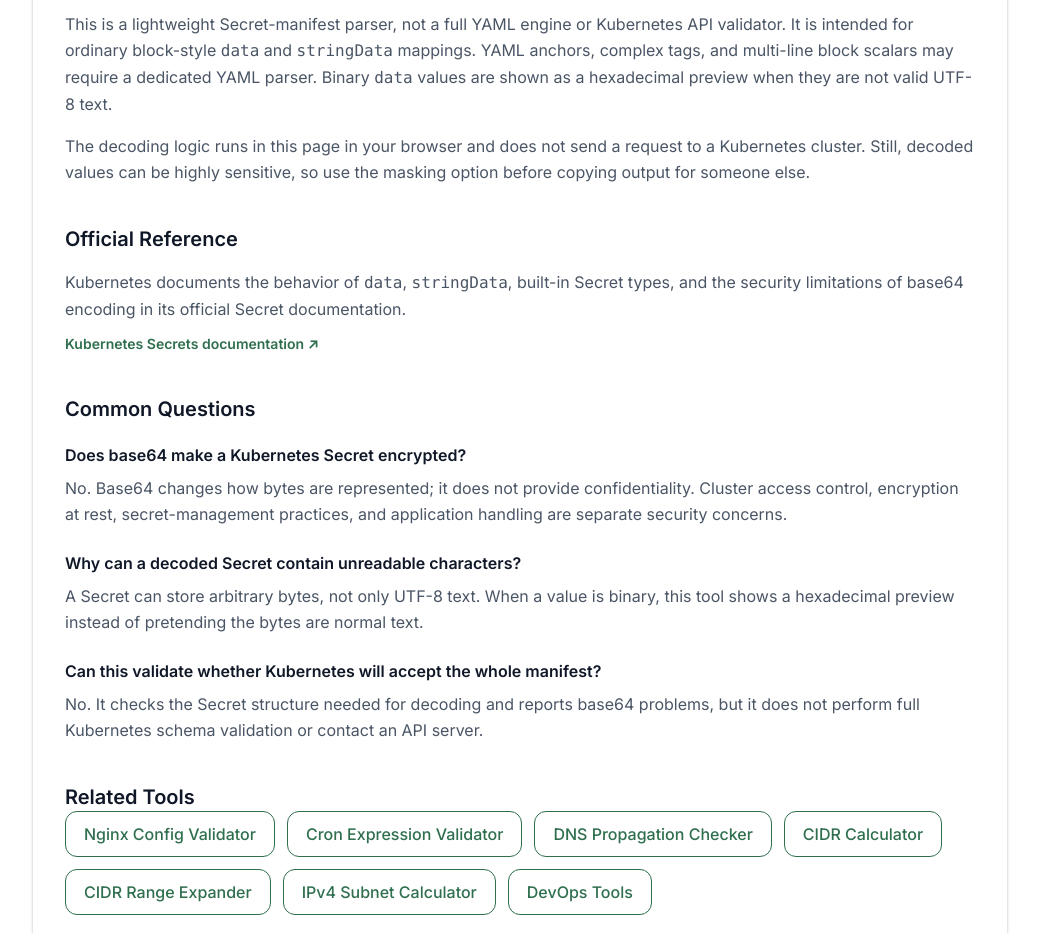
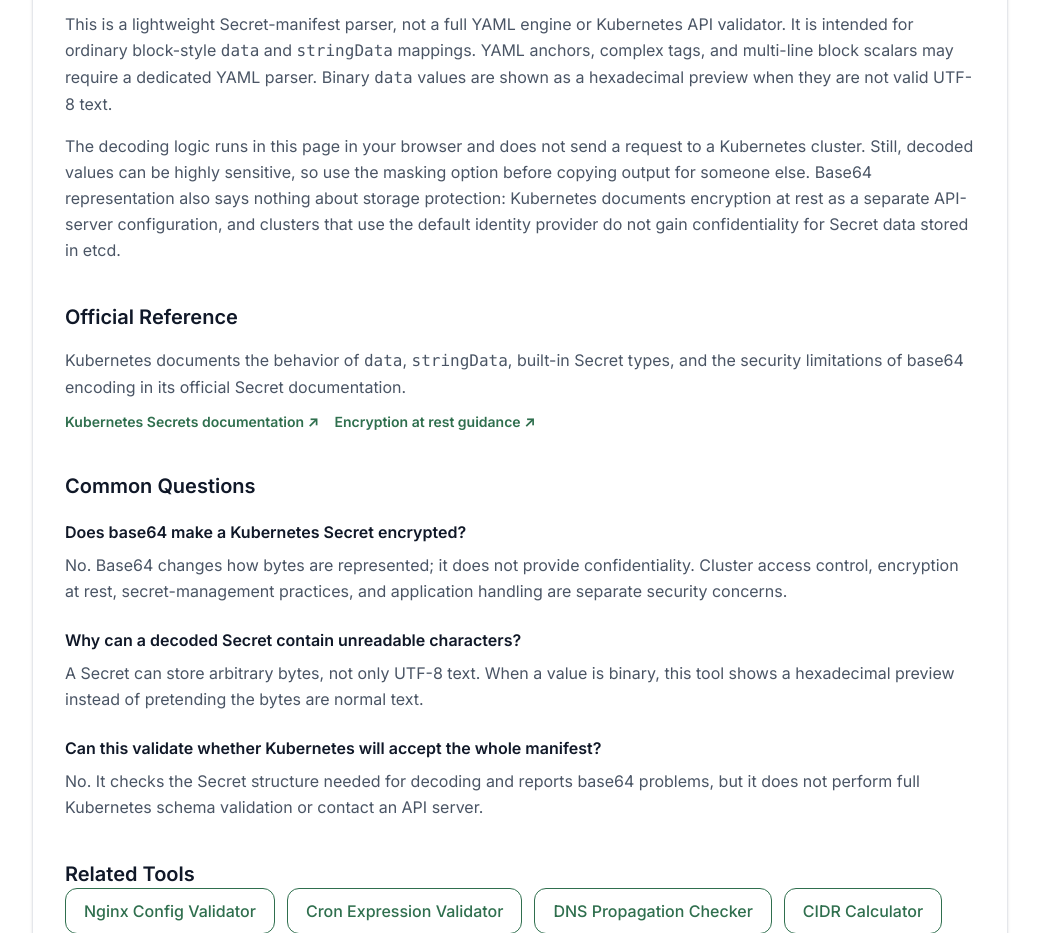
Before and after one commit to vaarunsonawwane-ops/yoryantra-new, a Next.js app: page /tools/kubernetes-secret-decoder in a window 1280 px wide. Shown: the part 2140-3073 px from the top of the page, without its empty margins (120-1159 px from the left). Built offline with nearby package versions, Linux system fonts and the light colour scheme.

Commit message:
stricter AdSense update Batch 1

```diff
--- a/app/tools/http-request-formatter/page.tsx
+++ b/app/tools/http-request-formatter/page.tsx
@@ -5,16 +5,6 @@ export const metadata: Metadata = {
   title: "HTTP Request Formatter | Parse Raw HTTP Requests",
   description:
     "Format and inspect raw HTTP requests, request lines, headers, query parameters, JSON or form bodies, Content-Length, and common request issues locally in your browser.",
-  keywords: [
-    "http request formatter",
-    "raw http request formatter",
-    "parse http request",
-    "http request parser",
-    "http headers formatter",
-    "api request formatter",
-    "raw http parser",
-    "http request analyzer",
-  ],
   alternates: {
     canonical: "https://yoryantra.com/tools/http-request-formatter",
   },
--- a/app/tools/json-to-form-data-converter/page.tsx
+++ b/app/tools/json-to-form-data-converter/page.tsx
@@ -5,17 +5,6 @@ export const metadata: Metadata = {
   title: "JSON to FormData Converter | FormData, URL Encoded & cURL",
   description:
     "Convert JSON into JavaScript FormData code, form fields, x-www-form-urlencoded bodies, multipart previews, and safe cURL form parameters in your browser.",
-  keywords: [
-    "json to formdata",
-    "json to form data converter",
-    "json to javascript formdata",
-    "json to form fields",
-    "json to x-www-form-urlencoded",
-    "json to multipart form data",
-    "json to curl form data",
-    "formdata append json",
-    "api form data converter",
-  ],
   alternates: {
     canonical: "https://yoryantra.com/tools/json-to-form-data-converter",
   },
--- a/app/tools/kubernetes-secret-decoder/ToolClient.tsx
+++ b/app/tools/kubernetes-secret-decoder/ToolClient.tsx
@@ -330,7 +330,7 @@ export default function ToolClient() {
             This is a lightweight Secret-manifest parser, not a full YAML engine or Kubernetes API validator. It is intended for ordinary block-style <span className="font-mono">data</span> and <span className="font-mono">stringData</span> mappings. YAML anchors, complex tags, and multi-line block scalars may require a dedicated YAML parser. Binary <span className="font-mono">data</span> values are shown as a hexadecimal preview when they are not valid UTF-8 text.
           </p>
           <p className="mt-4 text-gray-600 leading-relaxed">
-            The decoding logic runs in this page in your browser and does not send a request to a Kubernetes cluster. Still, decoded values can be highly sensitive, so use the masking option before copying output for someone else.
+            The decoding logic runs in this page in your browser and does not send a request to a Kubernetes cluster. Still, decoded values can be highly sensitive, so use the masking option before copying output for someone else. Base64 representation also says nothing about storage protection: Kubernetes documents encryption at rest as a separate API-server configuration, and clusters that use the default identity provider do not gain confidentiality for Secret data stored in etcd.
           </p>
         </div>
 
@@ -339,14 +339,24 @@ export default function ToolClient() {
           <p className="mt-4 text-gray-600 leading-relaxed">
             Kubernetes documents the behavior of <span className="font-mono">data</span>, <span className="font-mono">stringData</span>, built-in Secret types, and the security limitations of base64 encoding in its official Secret documentation.
           </p>
+          <div className="mt-3 flex flex-wrap gap-4 text-sm font-semibold text-[var(--green)]">
             <a
               href="https://kubernetes.io/docs/concepts/configuration/secret/"
               target="_blank"
               rel="noreferrer"
-            className="mt-3 inline-flex text-sm font-semibold text-[var(--green)] hover:underline"
+              className="hover:underline"
             >
               Kubernetes Secrets documentation ↗
             </a>
+            <a
+              href="https://kubernetes.io/docs/tasks/administer-cluster/encrypt-data/"
+              target="_blank"
+              rel="noreferrer"
+              className="hover:underline"
+            >
+              Encryption at rest guidance ↗
+            </a>
+          </div>
         </div>
 
         <div>
@@ -669,7 +679,7 @@ function stripInlineComment(value: string) {
     if (char === "'" && !double) single = !single;
     if (char === '"' && !single && value[index - 1] !== "\\") double = !double;
     if (char === "#" && !single && !double && (index === 0 || /\s/.test(value[index - 1]))) {
-      return value.slice(0, index).trimEnd();
+      return value.slice(0, index).replace(/\s+$/, "");
     }
   }
 
--- a/app/tools/kubernetes-secret-decoder/page.tsx
+++ b/app/tools/kubernetes-secret-decoder/page.tsx
@@ -5,15 +5,6 @@ export const metadata: Metadata = {
   title: "Kubernetes Secret Decoder | Decode K8s Secret YAML",
   description:
     "Decode base64 values from Kubernetes Secret YAML, inspect data and stringData fields, identify invalid values, and review secret metadata locally in your browser.",
-  keywords: [
-    "kubernetes secret decoder",
-    "k8s secret decoder",
-    "decode kubernetes secret",
-    "decode k8s secret yaml",
-    "kubernetes secret base64 decoder",
-    "kubernetes secret data decoder",
-    "kubectl secret decode",
-  ],
   alternates: {
     canonical: "https://yoryantra.com/tools/kubernetes-secret-decoder",
   },
```
Lines whose indentation alone changed are shown as unchanged.
